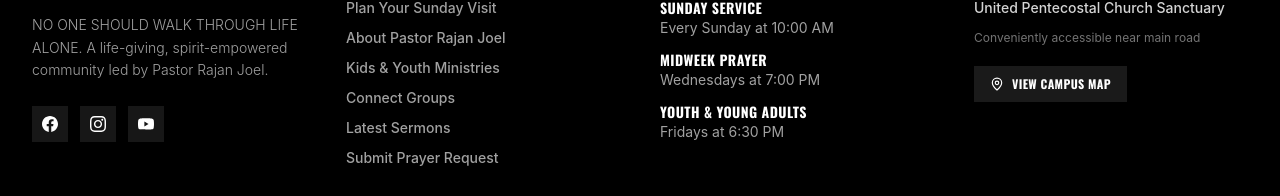
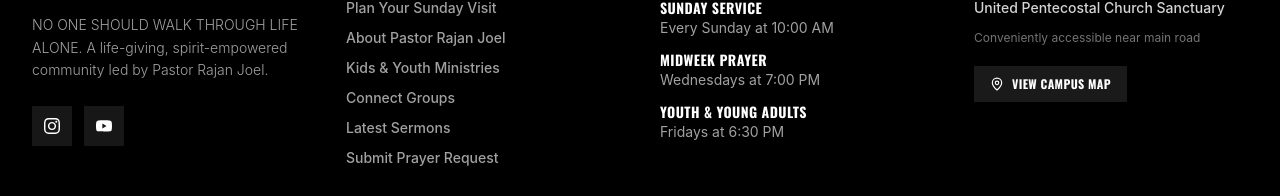
Before and after one commit to sanjeevandev/UPC---CHRUCH-, a React (Vite) app: page / in a window 1280 px wide. Shown: the part 6636-6832 px from the top of the page. Built offline with nearby package versions, Linux system fonts and the light colour scheme.

Commit message:
chore: remove Facebook link and keep Instagram & YouTube

```diff
--- a/src/components/Footer.tsx
+++ b/src/components/Footer.tsx
@@ -29,25 +29,15 @@ export const Footer = ({ onOpenPlanVisit, onOpenLocation }: FooterProps) => {
             <p className="text-xs sm:text-sm text-neutral-400 leading-relaxed font-light">
               {churchData.tagline}. A life-giving, spirit-empowered community led by {churchData.pastorName}.
             </p>
-            {/* Social Icons with SVG */}
+            {/* Social Icons (Instagram & YouTube) */}
             <div className="flex items-center gap-3 pt-2">
-              <a
-                href={churchData.socials.facebook}
-                target="_blank"
-                rel="noreferrer"
-                className="w-9 h-9 bg-neutral-900 hover:bg-[#dd5234] text-white flex items-center justify-center transition-colors"
-                aria-label="Facebook"
-              >
-                <svg className="w-4 h-4 fill-current" viewBox="0 0 24 24">
-                  <path d="M24 12.073c0-6.627-5.373-12-12-12s-12 5.373-12 12c0 5.99 4.388 10.954 10.125 11.854v-8.385H7.078v-3.47h3.047V9.43c0-3.007 1.792-4.669 4.533-4.669 1.312 0 2.686.235 2.686.235v2.953H15.83c-1.491 0-1.956.925-1.956 1.874v2.25h3.328l-.532 3.47h-2.796v8.385C19.612 23.027 24 18.062 24 12.073z"/>
-                </svg>
-              </a>
               <a
                 href={churchData.socials.instagram}
                 target="_blank"
                 rel="noreferrer"
-                className="w-9 h-9 bg-neutral-900 hover:bg-[#dd5234] text-white flex items-center justify-center transition-colors"
+                className="w-10 h-10 bg-neutral-900 hover:bg-[#dd5234] text-white flex items-center justify-center transition-colors shadow-md"
                 aria-label="Instagram"
+                title="Follow us on Instagram @upc_church_bodi"
               >
                 <svg className="w-4 h-4 fill-current" viewBox="0 0 24 24">
                   <path d="M12 2.163c3.204 0 3.584.012 4.85.07 3.252.148 4.771 1.691 4.919 4.919.058 1.265.069 1.645.069 4.849 0 3.205-.012 3.584-.069 4.849-.149 3.225-1.664 4.771-4.919 4.919-1.266.058-1.644.07-4.85.07-3.204 0-3.584-.012-4.849-.07-3.26-.149-4.771-1.699-4.919-4.92-.058-1.265-.07-1.644-.07-4.849 0-3.204.013-3.583.07-4.849.149-3.227 1.664-4.771 4.919-4.919 1.266-.057 1.645-.069 4.849-.069zm0-2.163c-3.259 0-3.667.014-4.947.072-4.358.2-6.78 2.618-6.98 6.98-.059 1.281-.073 1.689-.073 4.948 0 3.259.014 3.668.072 4.948.2 4.358 2.618 6.78 6.98 6.98 1.281.058 1.689.072 4.948.072 3.259 0 3.668-.014 4.948-.072 4.354-.2 6.782-2.618 6.979-6.98.059-1.28.073-1.689.073-4.948 0-3.259-.014-3.667-.072-4.947-.196-4.354-2.617-6.78-6.979-6.98-1.281-.059-1.69-.073-4.949-.073zm0 5.838c-3.403 0-6.162 2.759-6.162 6.162s2.759 6.163 6.162 6.163 6.162-2.759 6.162-6.163c0-3.403-2.759-6.162-6.162-6.162zm0 10.162c-2.209 0-4-1.79-4-4 0-2.209 1.791-4 4-4s4 1.791 4 4c0 2.21-1.791 4-4 4zm6.406-11.845c-.796 0-1.441.645-1.441 1.44s.645 1.44 1.441 1.44c.795 0 1.439-.645 1.439-1.44s-.644-1.44-1.439-1.44z"/>
@@ -57,8 +47,9 @@ export const Footer = ({ onOpenPlanVisit, onOpenLocation }: FooterProps) => {
                 href={churchData.socials.youtube}
                 target="_blank"
                 rel="noreferrer"
-                className="w-9 h-9 bg-neutral-900 hover:bg-[#dd5234] text-white flex items-center justify-center transition-colors"
+                className="w-10 h-10 bg-neutral-900 hover:bg-[#dd5234] text-white flex items-center justify-center transition-colors shadow-md"
                 aria-label="YouTube"
+                title="Watch us on YouTube @UnitedpentecostalchurchBODI"
               >
                 <svg className="w-4 h-4 fill-current" viewBox="0 0 24 24">
                   <path d="M23.498 6.186a3.016 3.016 0 0 0-2.122-2.136C19.505 3.545 12 3.545 12 3.545s-7.505 0-9.377.505A3.017 3.017 0 0 0 .502 6.186C0 8.07 0 12 0 12s0 3.93.502 5.814a3.016 3.016 0 0 0 2.122 2.136c1.871.505 9.376.505 9.376.505s7.505 0 9.377-.505a3.015 3.015 0 0 0 2.122-2.136C24 15.93 24 12 24 12s0-3.93-.502-5.814zM9.545 15.568V8.432L15.818 12l-6.273 3.568z"/>
--- a/src/data/churchData.ts
+++ b/src/data/churchData.ts
@@ -20,10 +20,8 @@ export interface ChurchInfo {
     note: string;
   }[];
   socials: {
-    facebook: string;
     instagram: string;
     youtube: string;
-    tiktok: string;
     email: string;
     phone: string;
   };
@@ -95,10 +93,8 @@ export const churchData: ChurchInfo = {
     }
   ],
   socials: {
-    facebook: "https://facebook.com",
     instagram: "https://www.instagram.com/upc_church_bodi/",
     youtube: "https://www.youtube.com/@UnitedpentecostalchurchBODI",
-    tiktok: "https://tiktok.com",
     email: "contact@upcchurch.org",
     phone: "+1 (800) 555-0199"
   },
```
